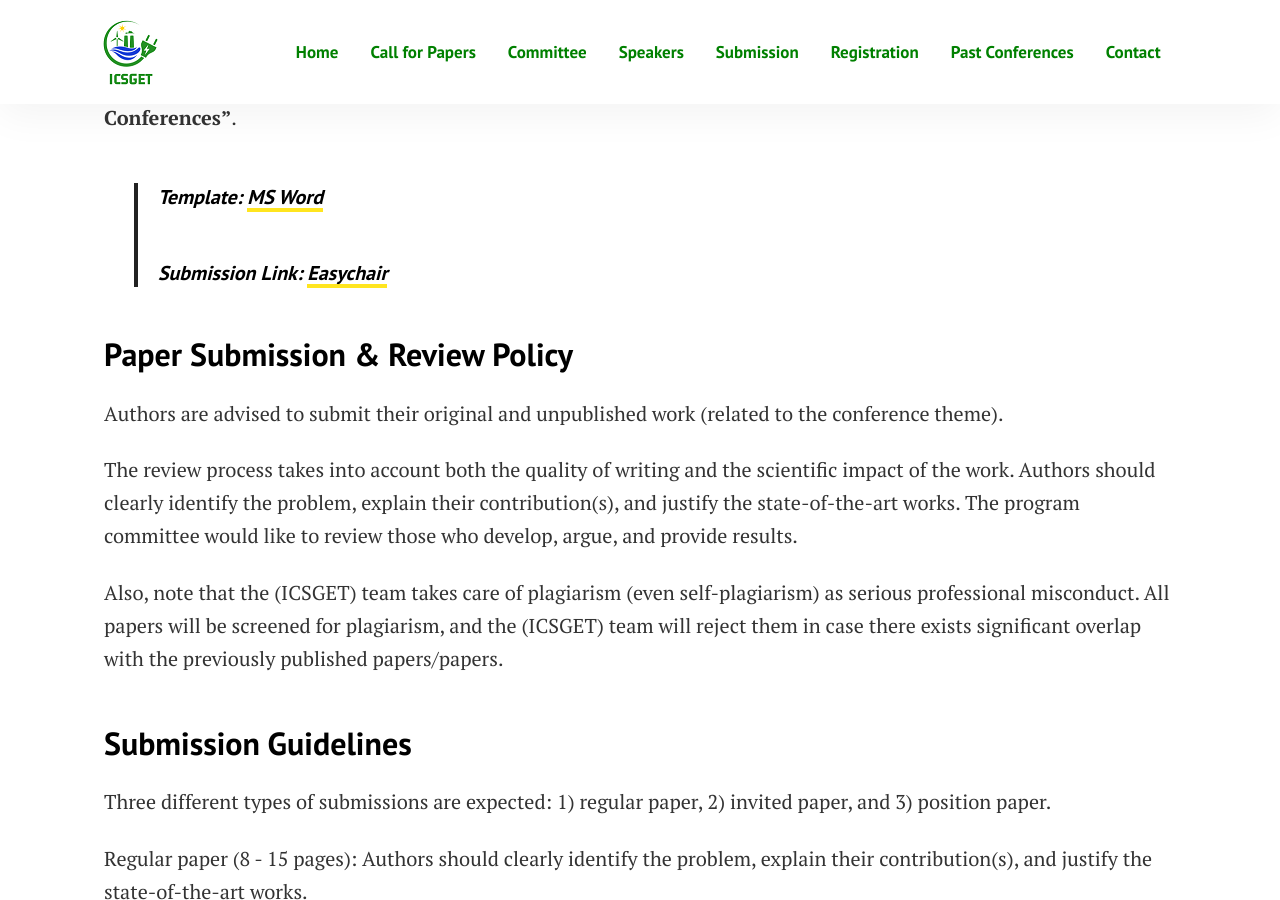
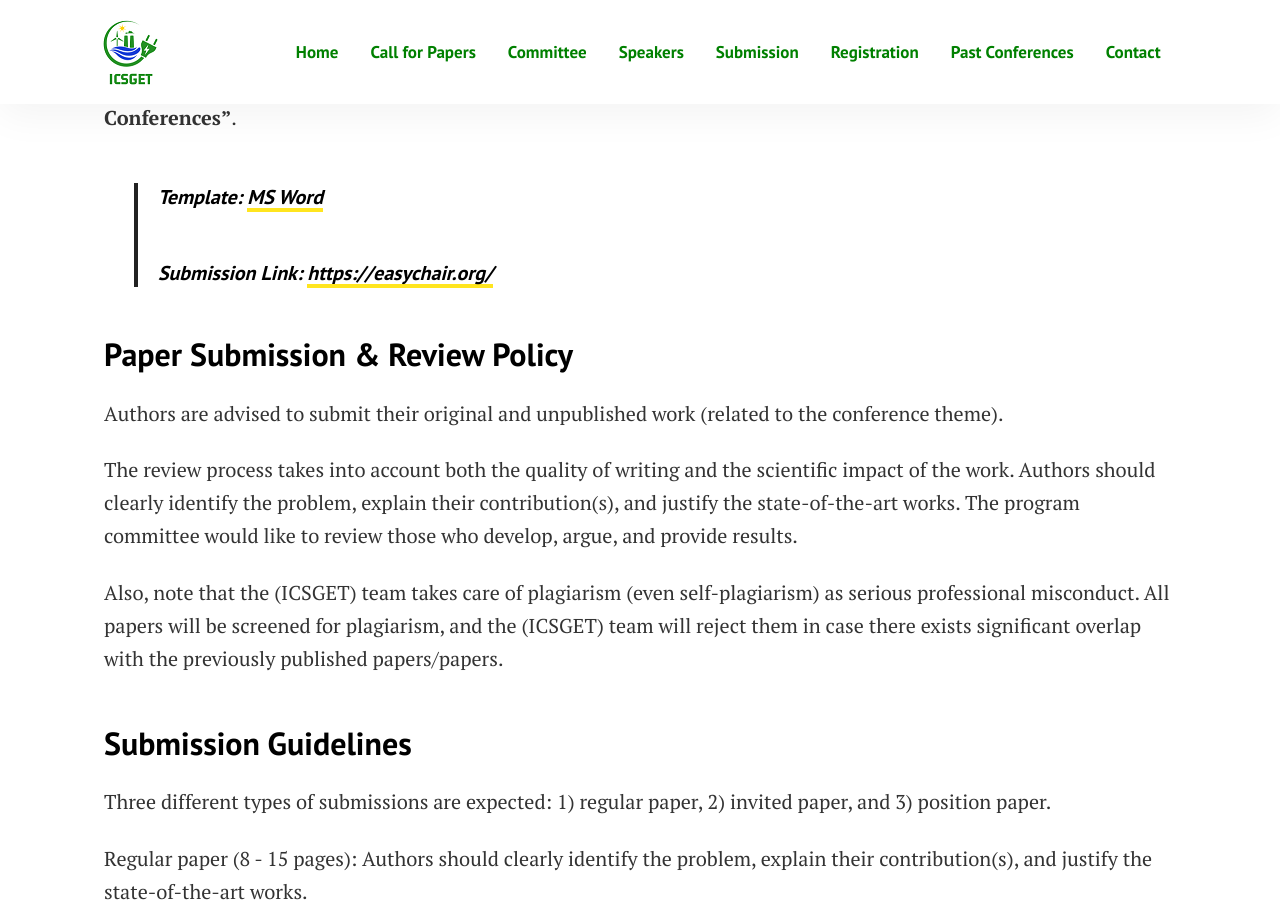
Before and after one commit to sravivarmanvce/temp, a Jekyll site: the page built from pages/submission.md, in a window 1280 px wide and 900 px high, scrolled down 532 px. Built offline with Jekyll 4.4.1, drawn with Linux system fonts in a browser that asks for light colours; some of the changed lines change nothing that is shown.

Commit message:
Update submission.md

```diff
--- a/pages/submission.md
+++ b/pages/submission.md
@@ -6,7 +6,7 @@ image: assets/images/banner-alt.png
 ---
 We recommend authors to use WORD template. It is planned to publish the proceedings with **"E3S Web of Conferences”**.
 > ##### **Template:** [MS Word](../assets/ICSGET_2025_Template_woc_1col.docx)
-> ##### **Submission Link:** [Easychair](https://easychair.org/)
+> ##### **Submission Link:** [https://easychair.org/](https://easychair.org/)
 
 ## Paper Submission & Review Policy
 Authors are advised to submit their original and unpublished work (related to the conference theme).
```
